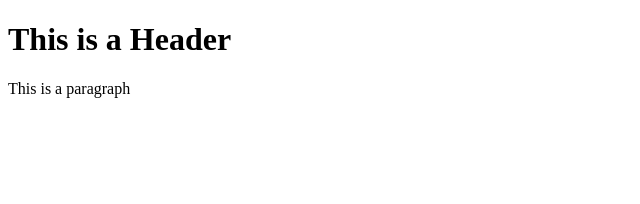
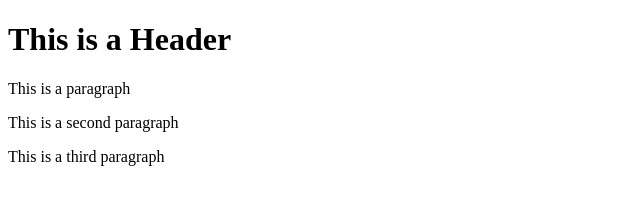
Before and after one commit to peachmouse21/git-test, a plain HTML site: page templates/test.html in a window 1280 px wide. Shown: the whole page, without its empty margins (0-640 px from the left). Drawn offline with Linux system fonts and the light colour scheme.

Commit message:
added a paragraph to index file

```diff
--- a/templates/test.html
+++ b/templates/test.html
@@ -1,3 +1,4 @@
+
 <!DOCTYPE html>
 <html>
     <head></head>
@@ -5,5 +6,7 @@
     <body>
         <h1>This is a Header</h1>
         <p>This is a paragraph</p>
+        <p>This is a second paragraph</p>
+        <p>This is a third paragraph</p>
     </body>
 </html>
```
